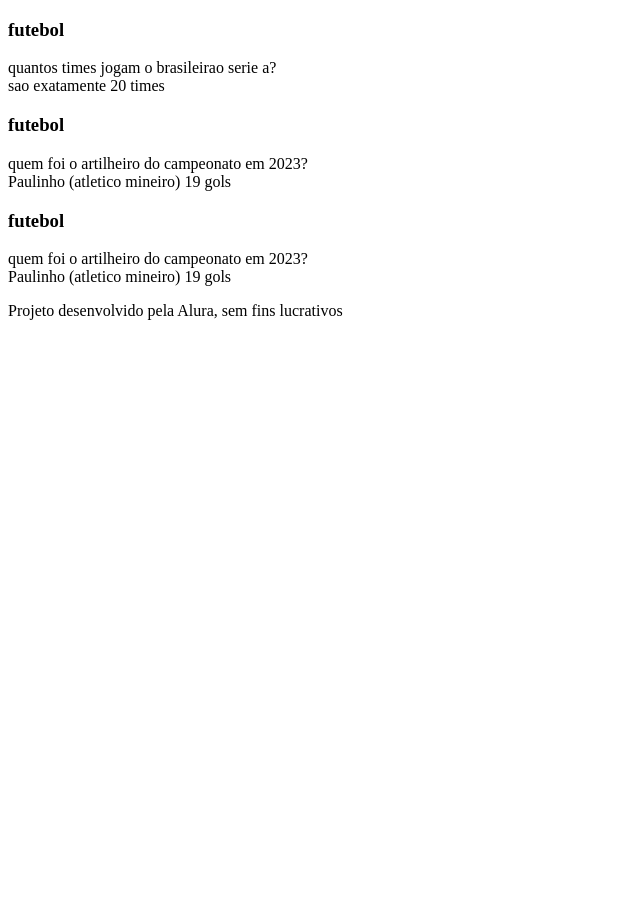
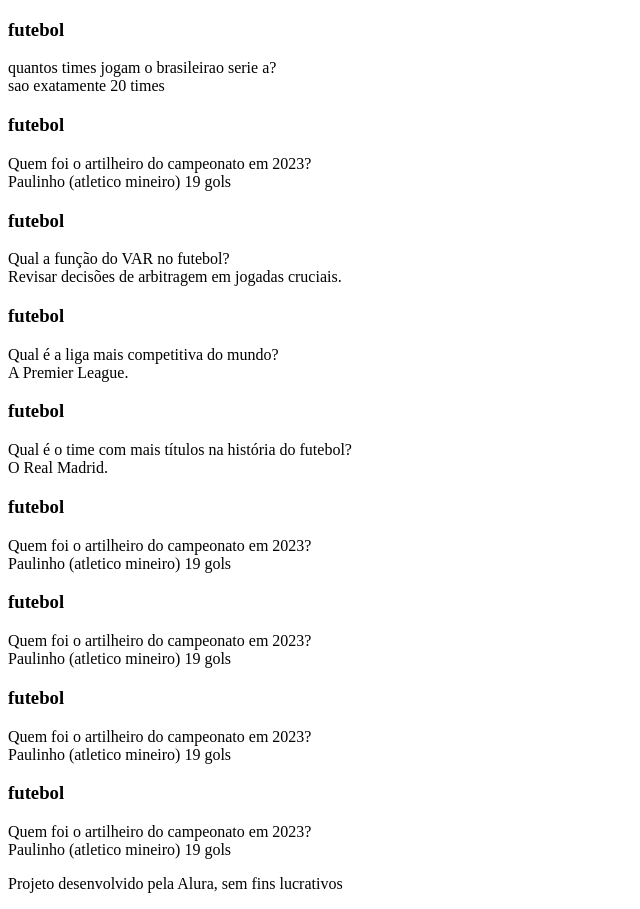
Before and after one commit to enrique041008/flahcards, a plain HTML site: page index.html in a window 1280 px wide. Shown: the whole page, without its empty margins (0-640 px from the left). Before the commit the page ends 800 px from the top, so only its background shows below. Drawn offline with Linux system fonts and the light colour scheme.

Commit message:
perguntas

```diff
--- a/index.html
+++ b/index.html
@@ -26,7 +26,7 @@
                 <div class="cartao__conteudo">
                     <h3>futebol</h3>
                     <div class="cartao__conteudo__pergunta">
-                        quem foi o artilheiro do campeonato em 2023?
+                        Quem foi o artilheiro do campeonato em 2023?
                     </div>
                     <div class="cartao__conteudo__resposta">
                         Paulinho (atletico mineiro) 19 gols
@@ -38,7 +38,43 @@
                 <div class="cartao__conteudo">
                     <h3>futebol</h3>
                     <div class="cartao__conteudo__pergunta">
-                        quem foi o artilheiro do campeonato em 2023?
+                        Qual a função do VAR no futebol?
+                    </div>
+                    <div class="cartao__conteudo__resposta">
+                        Revisar decisões de arbitragem em jogadas cruciais.
+                    </div>
+                </div>
+            </article>
+
+            <article class="cartao">
+                <div class="cartao__conteudo">
+                    <h3>futebol</h3>
+                    <div class="cartao__conteudo__pergunta">
+                        Qual é a liga mais competitiva do mundo?
+                    </div>
+                    <div class="cartao__conteudo__resposta">
+                        A Premier League.
+                    </div>
+                </div>
+            </article>
+
+            <article class="cartao">
+                <div class="cartao__conteudo">
+                    <h3>futebol</h3>
+                    <div class="cartao__conteudo__pergunta">
+                        Qual é o time com mais títulos na história do futebol?
+                    </div>
+                    <div class="cartao__conteudo__resposta">
+                        O Real Madrid.
+                    </div>
+                </div>
+            </article>
+
+            <article class="cartao">
+                <div class="cartao__conteudo">
+                    <h3>futebol</h3>
+                    <div class="cartao__conteudo__pergunta">
+                        Quem foi o artilheiro do campeonato em 2023?
                     </div>
                     <div class="cartao__conteudo__resposta">
                         Paulinho (atletico mineiro) 19 gols
@@ -46,6 +82,41 @@
                 </div>
             </article>
 
+            <article class="cartao">
+                <div class="cartao__conteudo">
+                    <h3>futebol</h3>
+                    <div class="cartao__conteudo__pergunta">
+                        Quem foi o artilheiro do campeonato em 2023?
+                    </div>
+                    <div class="cartao__conteudo__resposta">
+                        Paulinho (atletico mineiro) 19 gols
+                    </div>
+                </div>
+            </article>
+
+            <article class="cartao">
+                <div class="cartao__conteudo">
+                    <h3>futebol</h3>
+                    <div class="cartao__conteudo__pergunta">
+                        Quem foi o artilheiro do campeonato em 2023?
+                    </div>
+                    <div class="cartao__conteudo__resposta">
+                        Paulinho (atletico mineiro) 19 gols
+                    </div>
+                </div>
+            </article>
+
+            <article class="cartao">
+                <div class="cartao__conteudo">
+                    <h3>futebol</h3>
+                    <div class="cartao__conteudo__pergunta">
+                        Quem foi o artilheiro do campeonato em 2023?
+                    </div>
+                    <div class="cartao__conteudo__resposta">
+                        Paulinho (atletico mineiro) 19 gols
+                    </div>
+                </div>
+            </article>
 
         </section>
     </main>
```
Also changed, not shown: assets/style.css (added).
